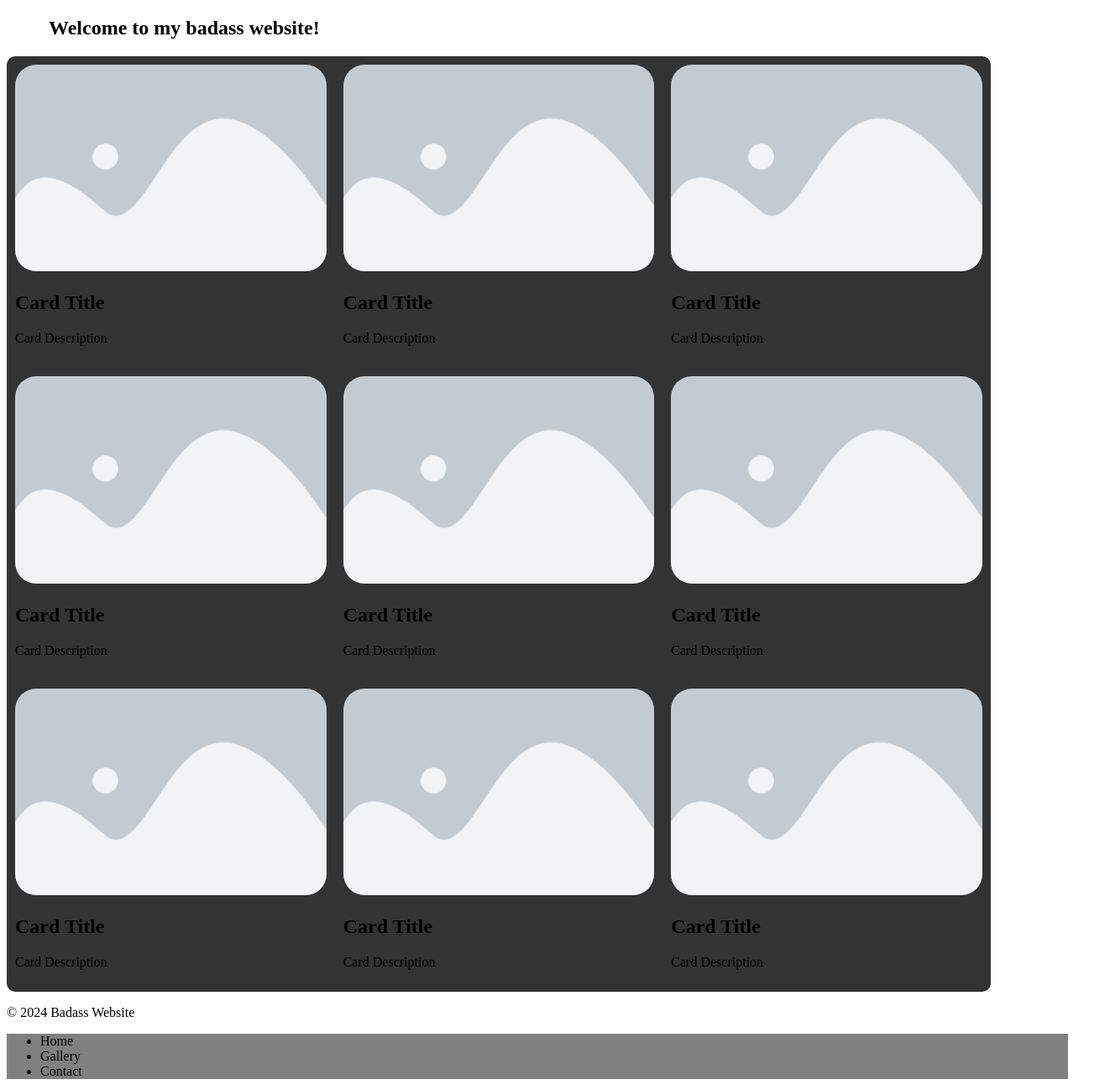
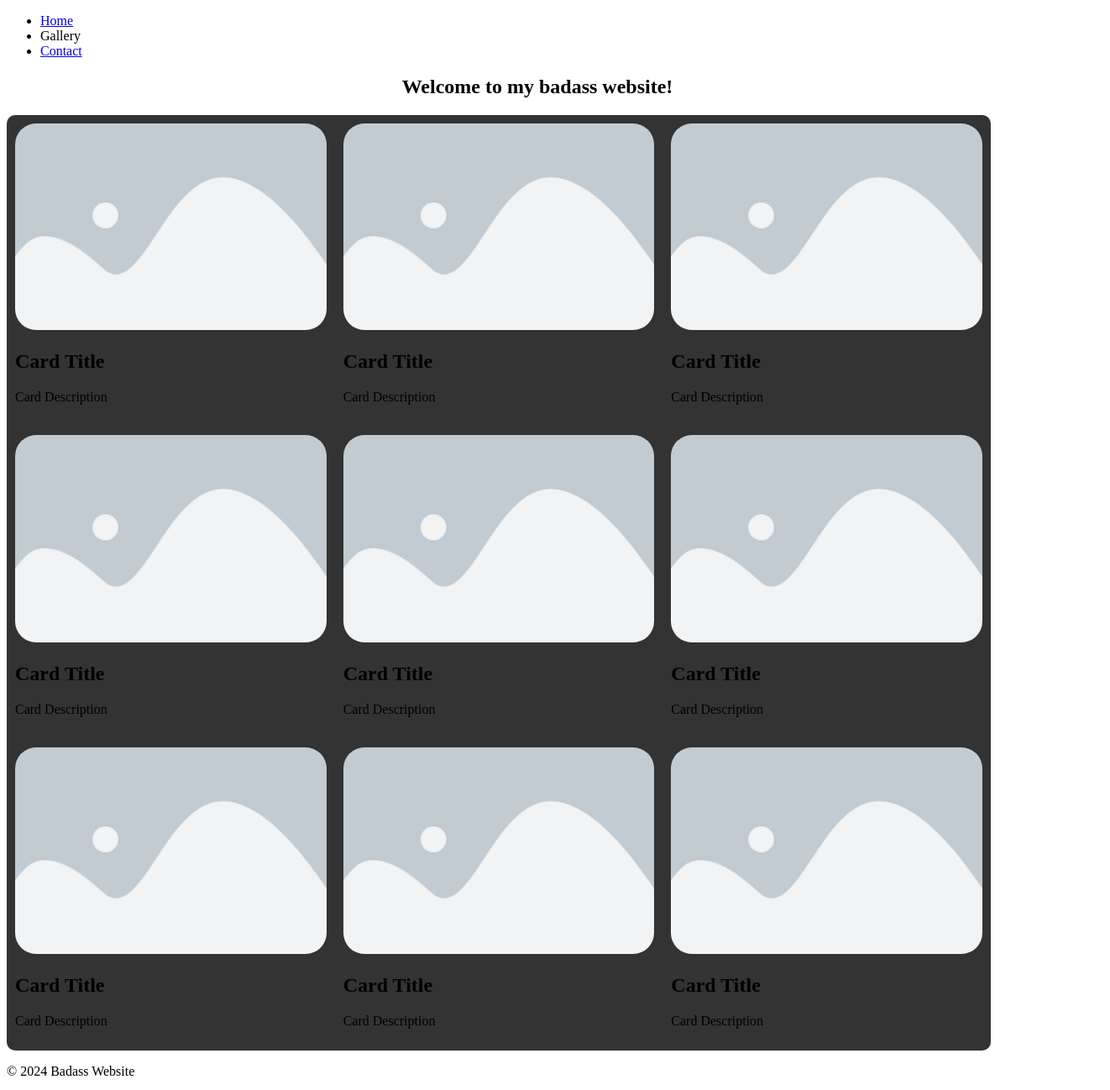
Before and after one commit to Calen-git/10-27-24-project, a plain HTML site: page index.html in a window 1280 px wide. Shown: the whole page at 84% size, 1322 px wide, since content can reach past the window. Drawn offline with Linux system fonts and the light colour scheme.

Commit message:
changed location of <nav>

```diff
--- a/css/head.css
+++ b/css/head.css
@@ -1,4 +1,4 @@
 .main-header {
   position: relative;
-  left: 50px;
+  text-align: center;
 }
--- a/index.html
+++ b/index.html
@@ -10,6 +10,13 @@
   <body>
     <header>
       <nav>
+        <nav class="header-nav">
+          <ul>
+            <li><a href="index.html">Home</a></li>
+            <li>Gallery</li>
+            <li><a href="contact.html">Contact</a></li>
+          </ul>
+        </nav>
         <h1 class="main-header">Welcome to my badass website!</h1>
         <link rel="stylesheet" href="css/grid.css" />
         <div class="main-grid">
@@ -61,12 +68,7 @@
         </div>
         <footer>
           <p>&copy; 2024 Badass Website</p>
-          <link rel="stylesheet" href="css/footer.css" />
-          <nav class="footer-nav">
-            <ul>
-              <li>Home</li>
-              <li>Gallery</li>
-              <li>Contact</li>
+
             </ul>
           </nav>
         </footer>
```
Also changed, not shown: contact.html (added, +8 -0 lines), css/nav.css (renamed from css/footer.css).
